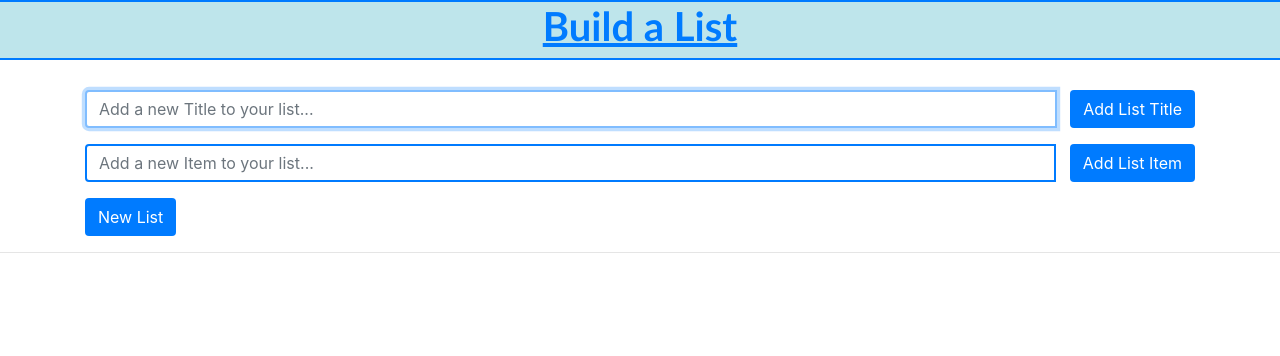
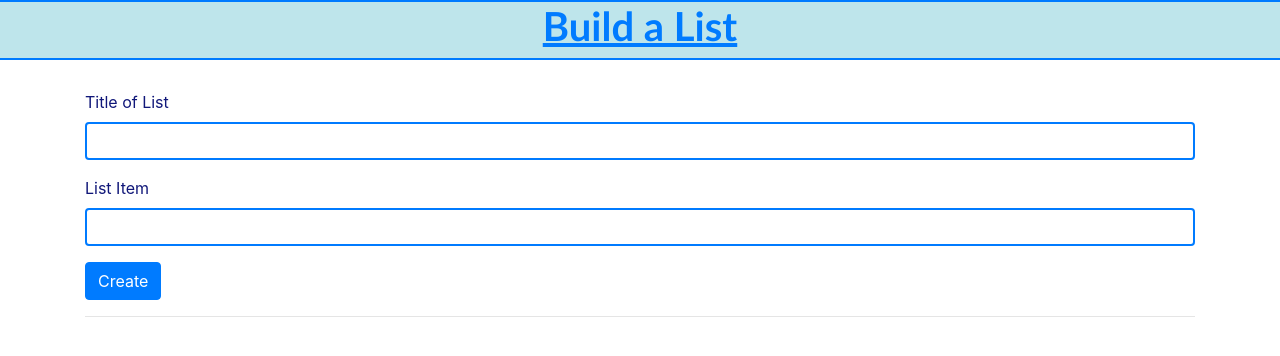
Before and after one commit to Jared-Bottelsen/ngListapp, an Angular app: page / in a window 1280 px wide. Shown: the top 356 px of the page. Built offline with nearby package versions, Linux system fonts and the light colour scheme.

Commit message:
Changed the structure of the form to add items

```diff
--- a/src/app/list-items/list-items.component.html
+++ b/src/app/list-items/list-items.component.html
@@ -1,6 +1,6 @@
 <!-- Title and Item input fields -->
 <div class="container">
-    <div class="row">
+    <!-- <div class="row">
         <div class="col align-self-center">
             <div class="input-group mb-3">
                 <input class="form-control" autofocus placeholder="Add a new Title to your list..." [disabled]="titleAdded" #itemTitle (keyup.enter)="addTitle(itemTitle.value); itemTitle.value=''">&nbsp; &nbsp;
@@ -16,13 +16,23 @@
             </div>
         </div>
     </div>
-    <button class="btn center" (click)="newList()">New List</button>
-</div>
-
+    <button class="btn center" (click)="newList()">New List</button> -->
+    <form>
+        <div class="mb-3">
+            <label for="listTitle" class="form-label">Title of List</label>
+            <input id="listTitle" name="listTitle" type="text" class="form-control" #listTitle>
+            <!-- <div class="alert alert-danger" style="color: red;">* You must enter a valid list title</div> -->
+        </div>
+        <div class="mb-3">
+            <label for="listItem" class="form-label">List Item</label>
+            <input id="listItem" name="listItem" type="text" class="form-control" #listItem>
+            <!-- <div class="alert alert-danger" style="color: red;">* You must enter a valid list Item</div> -->
+        </div>
+        <button type="button" class="btn btn-primary" (click)="addTitle(listTitle.value); addItem(listItem.value); listTitle.value = ''; listItem.value = ''" >Create</button>
+    </form>
 <hr>
 
 <!-- List Group Code -->
-<div class="container">
     <div class="list-container">
         <ul class="list-group">
             <li class="list-group-item list-group-item-info listItem" *ngFor="let new of titles">
@@ -31,6 +41,7 @@
                 <input class="form-check-input me-1" type="checkbox" value="" aria-label="..." style="margin-left: 8px;">
                 <label class="strikethrough" style="margin-left: 28px;" class="strikethrough">{{new.item}}</label>
                 </div>
+                <button class="btn btn-success">Add Item</button>
             </li>
         </ul>
     </div>
```
